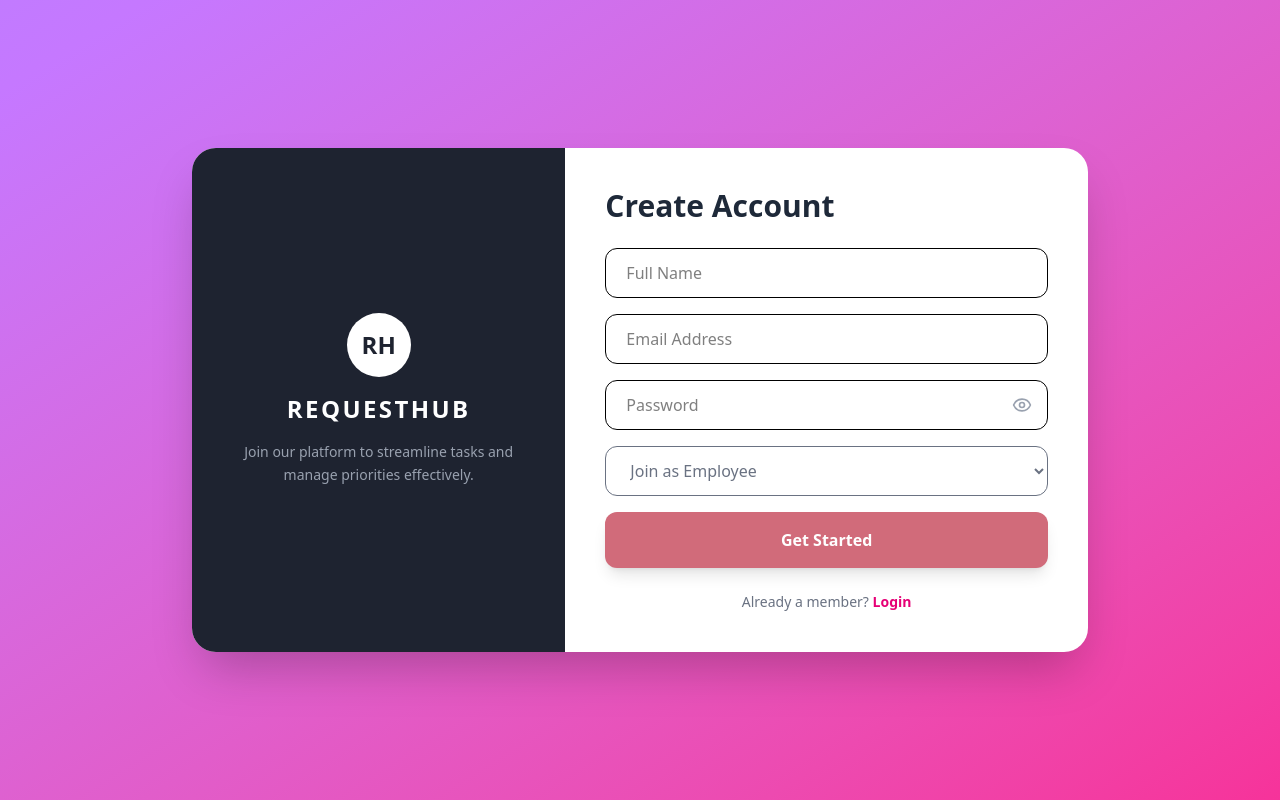
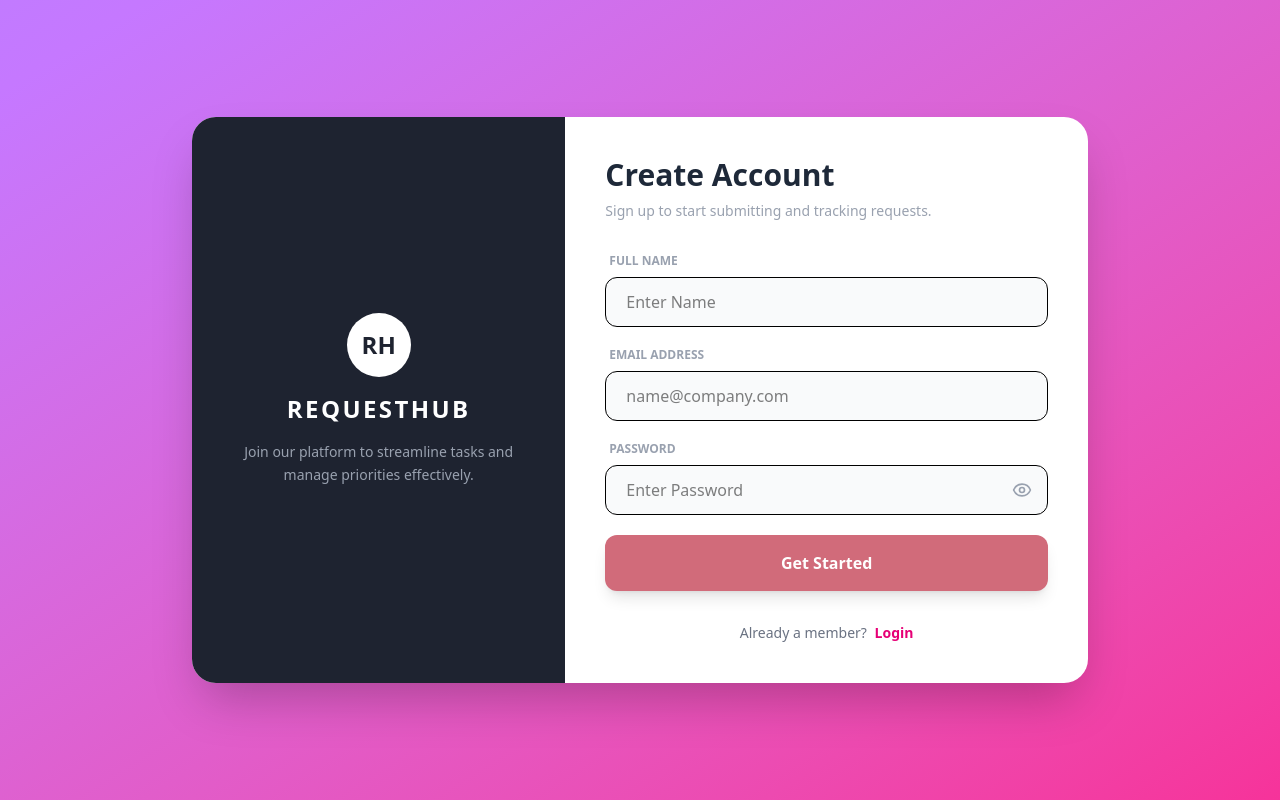
Before and after one commit to NAVEENAPRIYA-06/request-prioritization, a React (Vite) app in the folder client/: page /register in a window 1280 px wide. Built offline with nearby package versions, Linux system fonts and the light colour scheme.

Commit message:
Simplified the registration page

```diff
--- a/client/src/pages/Register.jsx
+++ b/client/src/pages/Register.jsx
@@ -6,7 +6,13 @@ import toast from 'react-hot-toast';
 
 const Register = () => {
   const [showPassword, setShowPassword] = useState(false);
-  const [formData, setFormData] = useState({ fullName: '', email: '', password: '', role: 'employee' });
+  // We hardcode 'employee' here so it's always the default
+  const [formData, setFormData] = useState({
+    fullName: '',
+    email: '',
+    password: '',
+    role: 'employee'
+  });
   const navigate = useNavigate();
 
   const handleRegister = async (e) => {
@@ -28,30 +34,43 @@ const Register = () => {
             <h1 className="text-2xl font-bold tracking-widest uppercase">RequestHub</h1>
             <p className="text-gray-400 mt-4 text-sm leading-relaxed">Join our platform to streamline tasks and manage priorities effectively.</p>
         </div>
+
         <div className="md:w-7/12 p-10">
-          <h2 className="text-3xl font-bold text-gray-800 mb-6">Create Account</h2>
-          <form onSubmit={handleRegister} className="space-y-4">
-            <input type="text" placeholder="Full Name" required className="w-full px-5 py-3 rounded-xl border outline-none focus:ring-2 focus:ring-pink-400"
+          <h2 className="text-3xl font-bold text-gray-800 mb-2">Create Account</h2>
+          <p className="text-gray-400 mb-8 text-sm">Sign up to start submitting and tracking requests.</p>
+
+          <form onSubmit={handleRegister} className="space-y-5">
+            <div>
+              <label className="block text-xs font-bold text-gray-400 uppercase mb-2 ml-1">Full Name</label>
+              <input type="text" placeholder="Enter Name" required className="w-full px-5 py-3 rounded-xl border bg-gray-50 outline-none focus:ring-2 focus:ring-pink-400 transition"
                 onChange={(e) => setFormData({...formData, fullName: e.target.value})} />
-            <input type="email" placeholder="Email Address" required className="w-full px-5 py-3 rounded-xl border outline-none focus:ring-2 focus:ring-pink-400"
+            </div>
+
+            <div>
+              <label className="block text-xs font-bold text-gray-400 uppercase mb-2 ml-1">Email Address</label>
+              <input type="email" placeholder="name@company.com" required className="w-full px-5 py-3 rounded-xl border bg-gray-50 outline-none focus:ring-2 focus:ring-pink-400 transition"
                 onChange={(e) => setFormData({...formData, email: e.target.value})} />
+            </div>
+
+            <div>
+              <label className="block text-xs font-bold text-gray-400 uppercase mb-2 ml-1">Password</label>
               <div className="relative">
-              <input type={showPassword ? "text" : "password"} placeholder="Password" required className="w-full px-5 py-3 rounded-xl border outline-none focus:ring-2 focus:ring-pink-400"
+                <input type={showPassword ? "text" : "password"} placeholder="Enter Password" required className="w-full px-5 py-3 rounded-xl border bg-gray-50 outline-none focus:ring-2 focus:ring-pink-400 transition"
                   onChange={(e) => setFormData({...formData, password: e.target.value})} />
                 <button type="button" onClick={() => setShowPassword(!showPassword)} className="absolute right-4 top-1/2 -translate-y-1/2 text-gray-400">
                   {showPassword ? <EyeOff size={20} /> : <Eye size={20} />}
                 </button>
               </div>
-            <select className="w-full px-5 py-3 rounded-xl border outline-none bg-white text-gray-500"
-              onChange={(e) => setFormData({...formData, role: e.target.value})}>
-              <option value="employee">Join as Employee</option>
+            </div>
 
-            </select>
-            <button type="submit" className="w-full py-4 bg-[#d16b7a] text-white font-bold rounded-xl shadow-lg hover:bg-[#b05a68] transition-transform hover:scale-[1.02]">
+            <button type="submit" className="w-full py-4 bg-[#d16b7a] text-white font-bold rounded-xl shadow-lg hover:bg-[#b05a68] transition-all transform hover:scale-[1.01]">
               Get Started
             </button>
           </form>
-          <p className="mt-6 text-center text-sm text-gray-500">Already a member? <Link to="/login" className="text-pink-600 font-bold hover:underline">Login</Link></p>
+
+          <p className="mt-8 text-center text-sm text-gray-500">
+            Already a member? <Link to="/login" className="text-pink-600 font-bold hover:underline ml-1">Login</Link>
+          </p>
         </div>
       </div>
     </div>
```
Lines whose indentation alone changed are shown as unchanged.
